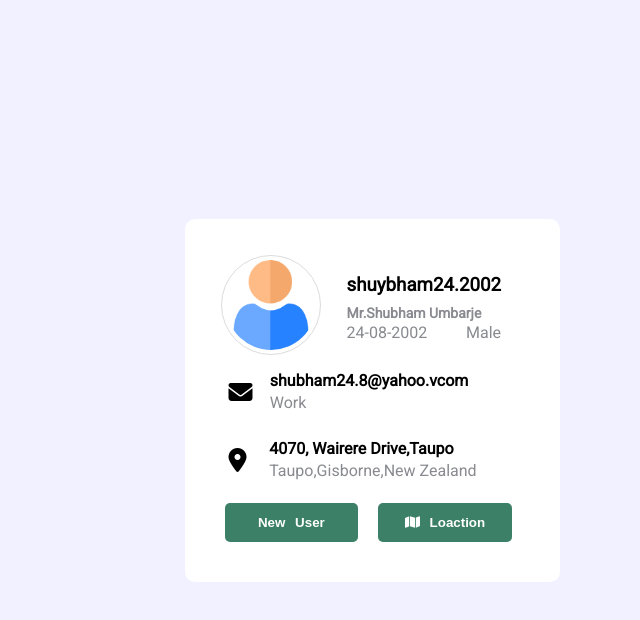
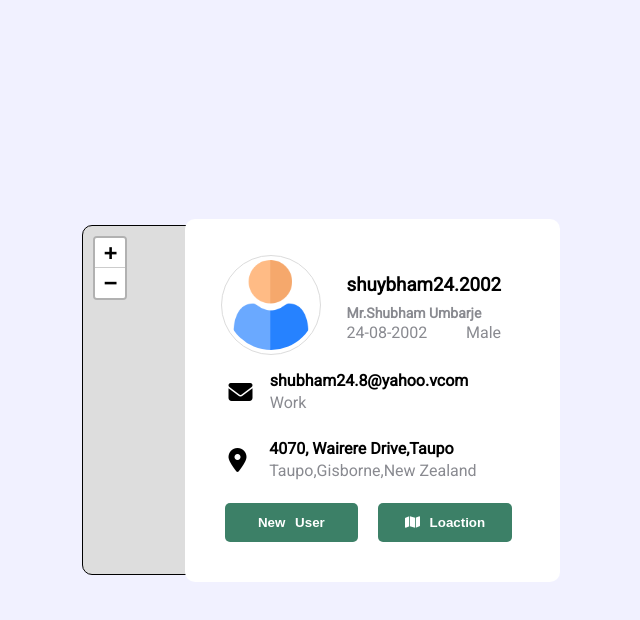
Before and after one commit to shubham2-002/frontend-assi, a plain HTML site: page index.html in a window 1280 px wide. Both pictures are taken after a click on the button "Loaction". Shown: the whole page, without its empty margins (268-908 px from the left). Drawn offline with nearby package versions, Linux system fonts and the light colour scheme; no server answers.

Commit message:
second commit

```diff
--- a/app.js
+++ b/app.js
@@ -45,7 +45,8 @@ const getUser = async () => {
 
 // function for Location on Map
 const pointlocation = (lati, longi) => {
-  map.setView([lati, longi], 5);
+
+  map.setView([lati, longi], 6);
   L.tileLayer(openMapurl, {
     maxZoom: 19,
     attribution: "© OpenStreetMap",
@@ -58,11 +59,11 @@ getUser();
 
 // function for toggling map on click
 function showHtmlDiv() {
-  if (geoloaction.style.display === "none") {
-    geoloaction.style.display = "block";
+  if (geoloaction.style.right === "580px") {
+    geoloaction.style.right = "215px";
     console.log("block");
   } else {
-    geoloaction.style.display = "none";
+    geoloaction.style.right = "580px";
     console.log("none");
   }
 }
--- a/style.css
+++ b/style.css
@@ -124,9 +124,10 @@ button:hover {
   height: 350px;
   width: 350px;
   position: absolute;
-  right: 215px;
+  right: 580px;
   border: 1px solid;
-  display: none;
+  z-index: -1;
+
   border-radius: 10px;
   transition: ease-out 500ms;
 }
```
